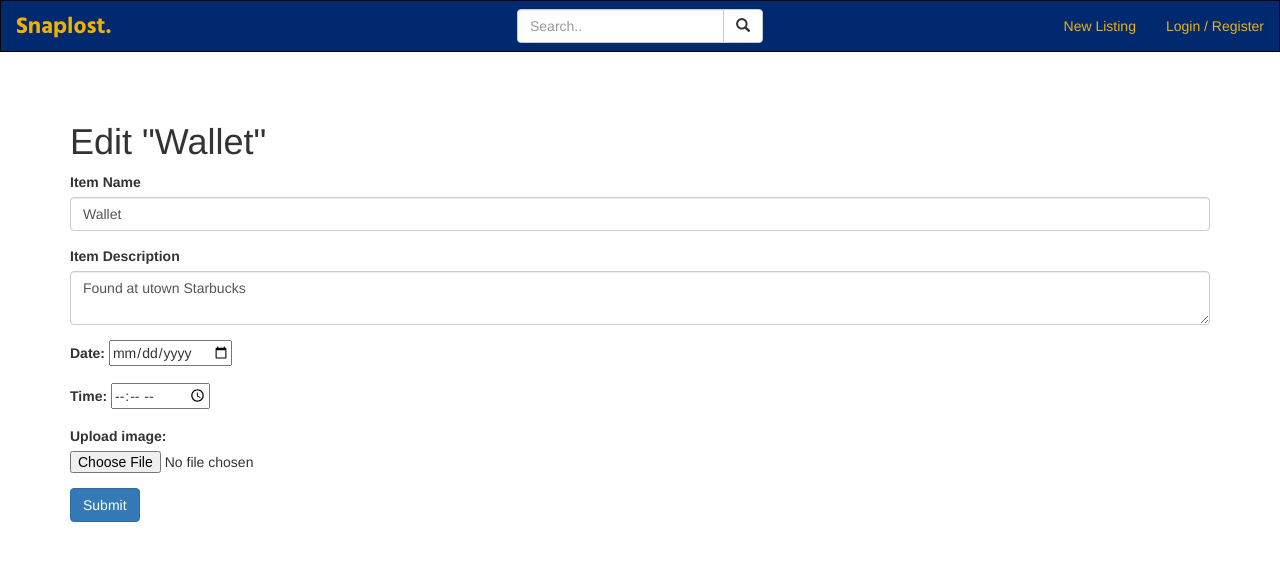
After one commit to siqiang-ng/snaplost, a Flask app: page /1/edit in a window 1280 px wide. The commit adds this page. Shown: the top 561 px of the page. Run offline with Flask 2, Linux system fonts and the light colour scheme; data comes from the database, SQL or seed files in the repository; both versions use the stored data as it was after the commit; some libraries are stand-ins or nearby versions.

Commit message:
Added an edit page to edit the description

```diff
--- a/app.py
+++ b/app.py
@@ -34,4 +34,48 @@ def item(item_id):
 
 @app.route('/create', methods=('GET', 'POST'))
 def create():
+    if request.method == 'POST':
+        item = request.form['item']
+        description = request.form['description']
+        occurdate = request.form['occurdate']
+        time = request.form['time']
+        photo = request.form['photo']
+
+        if not item:
+            flash('Item name is required!')
+        if not description:
+            flash('Item description is required!')
+        if not photo:
+            flash('Photo of the item is required!')
+        else:
+            conn = get_db_connection()
+            conn.execute('INSERT INTO items (item, description, occurdate, time, photo) VALUES (?, ?, ?, ?, ?)',
+                    (item, description, occurdate, time, photo))
+            conn.commit()
+            conn.close()
     return render_template('create.html')
+
+@app.route('/<int:id>/edit', methods=('GET', 'POST'))
+def edit(id):
+    item = get_item(id)
+
+    if request.method == 'POST':
+        item = request.form['item']
+        description = request.form['description']
+        occurdate = request.form['occurdate']
+        time = request.form['time']
+        photo = request.form['photo']
+
+        if not item:
+            flash('Item name is required!')
+        if not description:
+            flash('Item description is required!')
+        if not photo:
+            flash('Photo of the item is required!')
+        else:
+            conn = get_db_connection()
+            conn.execute('UPDATE items SET item = ?, description = ?, occurdate = ?, time = ?, photo =?'
+                    'WHERE id = ?', (item, description, occurdate, time, photo, id))
+            conn.commit()
+            conn.close()
+    return render_template('edit.html', item=item)
--- a/templates/base.html
+++ b/templates/base.html
@@ -39,6 +39,7 @@
                 </ul>
 
                 <ul class="nav navbar-nav navbar-right">
+                    <li><a href="{{url_for('create')}}"> New Listing </a></li>
                     <li><a href="#">Login / Register</a></li>
                 </ul>
 
@@ -47,6 +48,9 @@
         </nav>
 
         <div class="container">
+            {% for message in get_flashed_messages() %}
+                <div class="alert alert-danger">{{ message }}</div>
+            {% endfor %}
             {% block content %} {% endblock %}
         </div>
 
--- /dev/null
+++ b/templates/edit.html
@@ -0,0 +1,40 @@
+{% extends 'base.html' %}
+
+{% block content %}
+<h1> {% block title %} Edit "{{ item['item'] }}" {% endblock %} </h1>
+
+<form method='post'>
+    <div class="form-group">
+        <label for="item"> Item Name </label>
+        <input type="text" name="item"
+               placeholder="Name the item" class="form-control"
+               value="{{ request.form['item'] or item['item'] }}"> </input>
+    </div>
+
+    <div class="form-group">
+        <div class="form-group">
+            <label for="description">Item Description</label>
+            <textarea name="description" placeholder="Description"
+                                     class="form-control">{{ request.form['content'] or item['description'] }}</textarea>
+    </div>
+
+    <div class="form-group">
+        <label for="occurdate"> Date: </label>
+        <input type="date" id ="occurdate" name="occurdate">
+    </div>
+
+    <div class="form-group">
+        <label for="time"> Time: </label>
+        <input type="time" id="time" name="time">
+    </div>
+
+    <div class="form-group" action="/action_page.php">
+        <label for="photo">Upload image: </label>
+        <input type="file" id="photo" name="photo" accept="image/*">
+    </div>
+
+    <div class="form-group">
+        <button type="submit" class="btn btn-primary">Submit</button>
+    </div>
+</form>
+{% endblock %}
--- a/templates/home.html
+++ b/templates/home.html
@@ -6,14 +6,14 @@
     <div class = container">
         <div class="row">
         {% for item in items %}
-        <a href = "{{ url_for('item', item_id=item['id']) }}">
+            <a href = "{{ url_for('item', item_id=item['id']) }}">
                 <div class="col-sm-4">
                     <div class="panel panel-primary">
                         <div class="panel-heading">{{ item['item'] }}</div>
                         <div class="panel-body"><img src={{ item['photo'] }} class="img-responsive" style="width:100%" alt="Image"></div>
                     </div>
                 </div>
-           </a>
+            </a>
         {% endfor %}
         </div>
    </div><br>
```
Also changed, not shown: database.db.
